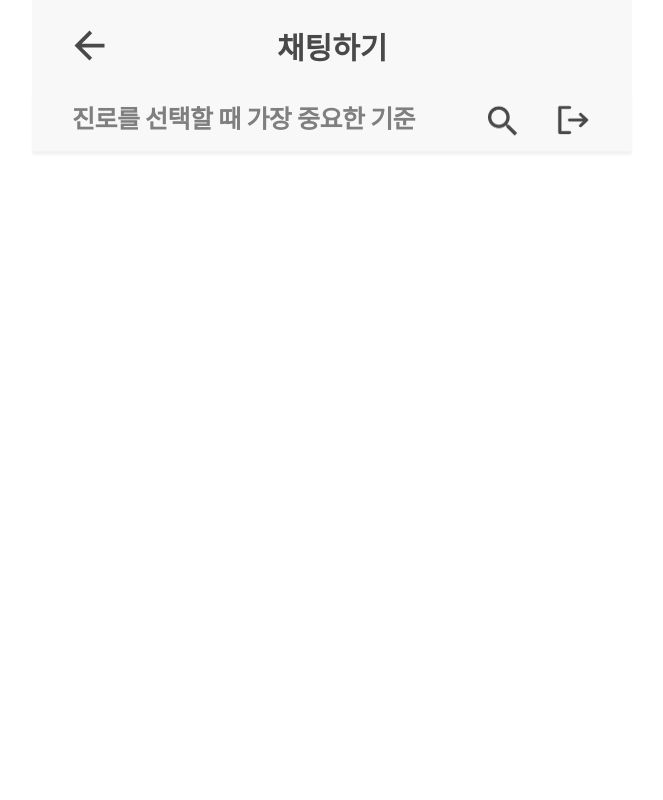
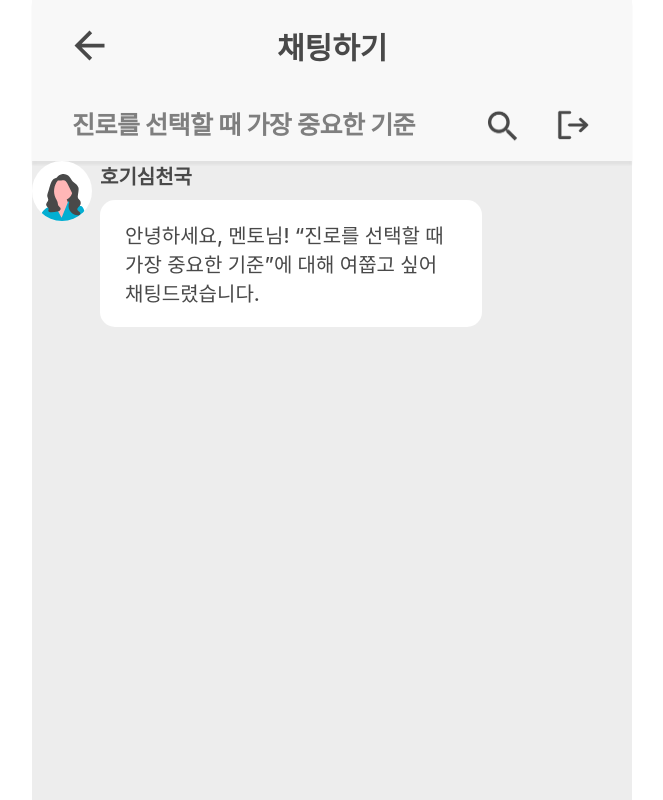
Before and after one commit to youbing5921/deploy_hw, a React (Create React App) app in the folder gamja/: page /chat/1 in a window 1280 px wide. Shown: the top 800 px of the page, without its empty margins (308-971 px from the left). Built offline with nearby package versions, Linux system fonts and the light colour scheme; a web font is replaced by a local one.

Commit message:
[Feat] Receiver.jsx 생성(#9)

```diff
--- a/gamja/src/components/chat/Receiver.jsx
+++ b/gamja/src/components/chat/Receiver.jsx
@@ -1,7 +1,61 @@
 import React from "react";
+import styled from "styled-components";
+import ChatMentee from "../../images/ChatMentee.svg";
 
 const Receiver = () => {
-  return <div></div>;
+  return (
+    <>
+      <MessageBox>
+        <ProfileImg src={ChatMentee} alt="멘티 프로필" />
+        <NameBubble>
+          <Username>호기심천국</Username>
+          <WhiteMessage>
+            안녕하세요, 멘토님! “진로를 선택할 때 가장 중요한 기준”에 대해
+            여쭙고 싶어 채팅드렸습니다.
+          </WhiteMessage>
+        </NameBubble>
+      </MessageBox>
+    </>
+  );
 };
 
 export default Receiver;
+
+const ProfileImg = styled.img`
+  width: 60px;
+  height: 60px;
+  border-radius: 1000px;
+  background-color: #ffffff;
+  flex-shrink: 0;
+`;
+
+const MessageBox = styled.div`
+  display: flex;
+  gap: 8px;
+`;
+
+const NameBubble = styled.div`
+  display: flex;
+  flex-direction: column;
+  gap: 10px;
+`;
+
+const Username = styled.div`
+  color: #494949;
+  font-size: 20px;
+  font-weight: 600;
+`;
+
+const WhiteMessage = styled.div`
+  display: flex;
+  max-width: 332px;
+  padding: 20px 25px;
+  justify-content: center;
+  align-items: center;
+  gap: 10px;
+  border-radius: 15px;
+  background: #fff;
+  color: #494949;
+  font-size: 20px;
+  font-weight: 500;
+`;
--- a/gamja/src/pages/mentor/ChatRoom.js
+++ b/gamja/src/pages/mentor/ChatRoom.js
@@ -3,19 +3,25 @@ import styled from "styled-components";
 import SearchBtnImg from "../../images/SearchBtn.png";
 import OutBtnImg from "../../images/OutBtn.svg";
 import TopBar from "../../components/common/TopBar";
+import Receiver from "../../components/chat/Receiver";
 
 const ChatRoom = () => {
   return (
     <>
       <Container>
+        <TopContainer>
           <TopBar txt={"채팅하기"} />
-        <Title>
+          <FuncBar>
             <RoomName>진로를 선택할 때 가장 중요한 기준</RoomName>
             <ButtonContainer>
               <Icon src={SearchBtnImg} alt="Search" />
               <Icon src={OutBtnImg} alt="Out" />
             </ButtonContainer>
-        </Title>
+          </FuncBar>
+        </TopContainer>
+        <MessageContainer>
+          <Receiver />
+        </MessageContainer>
       </Container>
     </>
   );
@@ -23,14 +29,23 @@ const ChatRoom = () => {
 
 export default ChatRoom;
 
-const Container = styled.div``;
+const Container = styled.div`
+  background-color: #ededed;
+  width: 600px;
+  height: 1230px;
+  margin: 0 auto;
+`;
 
-const Title = styled.div`
+const TopContainer = styled.div`
   background: #f8f8f8;
   box-shadow: 0px 4px 2px 0px rgba(0, 0, 0, 0.05);
-  padding: 10px 40px;
+`;
+
+const FuncBar = styled.div`
   display: flex;
+  align-items: center;
   justify-content: space-between;
+  padding: 15px 40px;
 `;
 
 const RoomName = styled.div`
@@ -52,3 +67,5 @@ const Icon = styled.img`
   height: 40px;
   cursor: pointer;
 `;
+
+const MessageContainer = styled.div``;
```
Also changed, not shown: gamja/src/images/ChatMentee.svg (added). Lines whose indentation alone changed are shown as unchanged.
